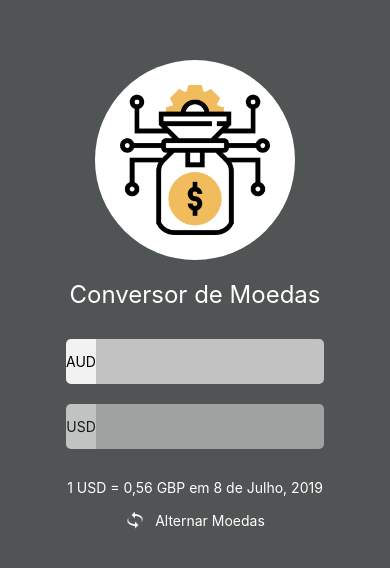
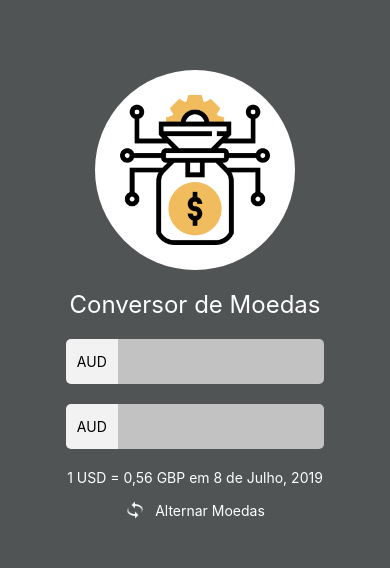
Before and after one commit to fariasgustavo/coin-converter, a React Native app: screen / in a window 390 px wide. Shown: the part 120-688 px from the top of the page. Built offline with nearby package versions, Linux system fonts and the light colour scheme.

Commit message:
Refactoring Input component and chenge some its styles

```diff
--- a/App.js
+++ b/App.js
@@ -15,6 +15,7 @@ export default function App() {
       <ImageComponent></ImageComponent>
       <TitleComponent></TitleComponent>
       <InputComponent></InputComponent>
+      <InputComponent></InputComponent>
       <DetailsComponent></DetailsComponent>
       <ChangeCoinsComponent></ChangeCoinsComponent>
     </View>
--- a/components/input/index.js
+++ b/components/input/index.js
@@ -5,9 +5,6 @@ import styles from './style';
 export default class InputComponent extends React.Component {
     render(){
         return(
-            <View
-                style={styles.input_container}
-            >
             <View
             style={styles.box_input}
             >
@@ -18,23 +15,8 @@ export default class InputComponent extends React.Component {
                 </TouchableOpacity>
                 <TextInput
                     style={styles.input}
+                    keyboardType='numeric'
                 />
-                </View>
-
-                <View
-                    style={[styles.box_input,styles.opacity_box]}
-                >
-                    <TouchableOpacity
-                        editable={false}
-                        selectTextOnFocus={false}
-                        style={styles.touch}
-                    >
-                        <Text>USD</Text>
-                    </TouchableOpacity>
-                    <TextInput
-                        style={styles.input}
-                    />
-                </View>
             </View>
         );
     }
--- a/components/input/style.js
+++ b/components/input/style.js
@@ -1,22 +1,19 @@
 import { StyleSheet } from 'react-native';
 
 const styles = StyleSheet.create({
-    input_container: {
-        alignItems: 'center',
-        justifyContent: 'center',
-        padding: 10
-    },
     box_input: {
         alignItems: 'center',
         justifyContent: 'center',
         flexDirection: 'row',
-        marginBottom: 20
+        marginBottom: 20,
+        marginLeft: 15,
+        marginRight: 15
     },
     opacity_box: {
         opacity: 0.7
     },
     touch: {
-        flexGrow: 1,
+        width: '20%',
         backgroundColor: '#f2f2f2',
         height: 45,
         alignItems: 'center',
@@ -26,13 +23,14 @@ const styles = StyleSheet.create({
         borderTopRightRadius: 0
     },
     input:{
-        flexGrow: 3,
+        width: '80%',
         backgroundColor: '#c2c2c2',
         height: 45,
         borderRadius: 5,
         borderBottomLeftRadius: 0,
         borderTopLeftRadius: 0,
-        padding: 5
+        padding: 5,
+        color: 'white'
     }
 });
 
```
Lines whose indentation alone changed are shown as unchanged.
